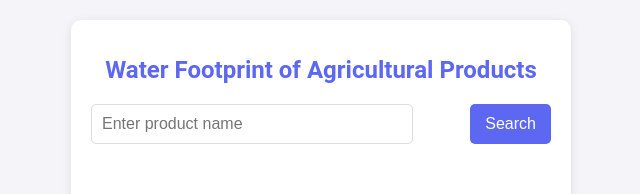
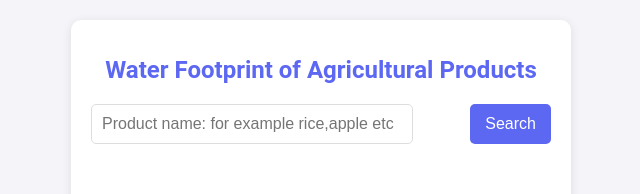
Before and after one commit to MirazAli789/Hackathon_project, a plain HTML site: page index.html in a window 1280 px wide. Shown: the part 183-377 px from the top of the page, without its empty margins (319-959 px from the left). Drawn offline with Linux system fonts and the light colour scheme.

Commit message:
Update index.html

```diff
--- a/index.html
+++ b/index.html
@@ -17,7 +17,7 @@
         </header>
         <main>
             <form class="search-box" onsubmit="searchProduct(); return false;">
-                <input type="text" id="productInput" placeholder="Enter product name">
+                <input type="text" id="productInput" placeholder="Product name: for example rice,apple etc ">
                 <button type="submit">Search</button>
             </form>
             <div id="result" class="result-box"></div>
```
